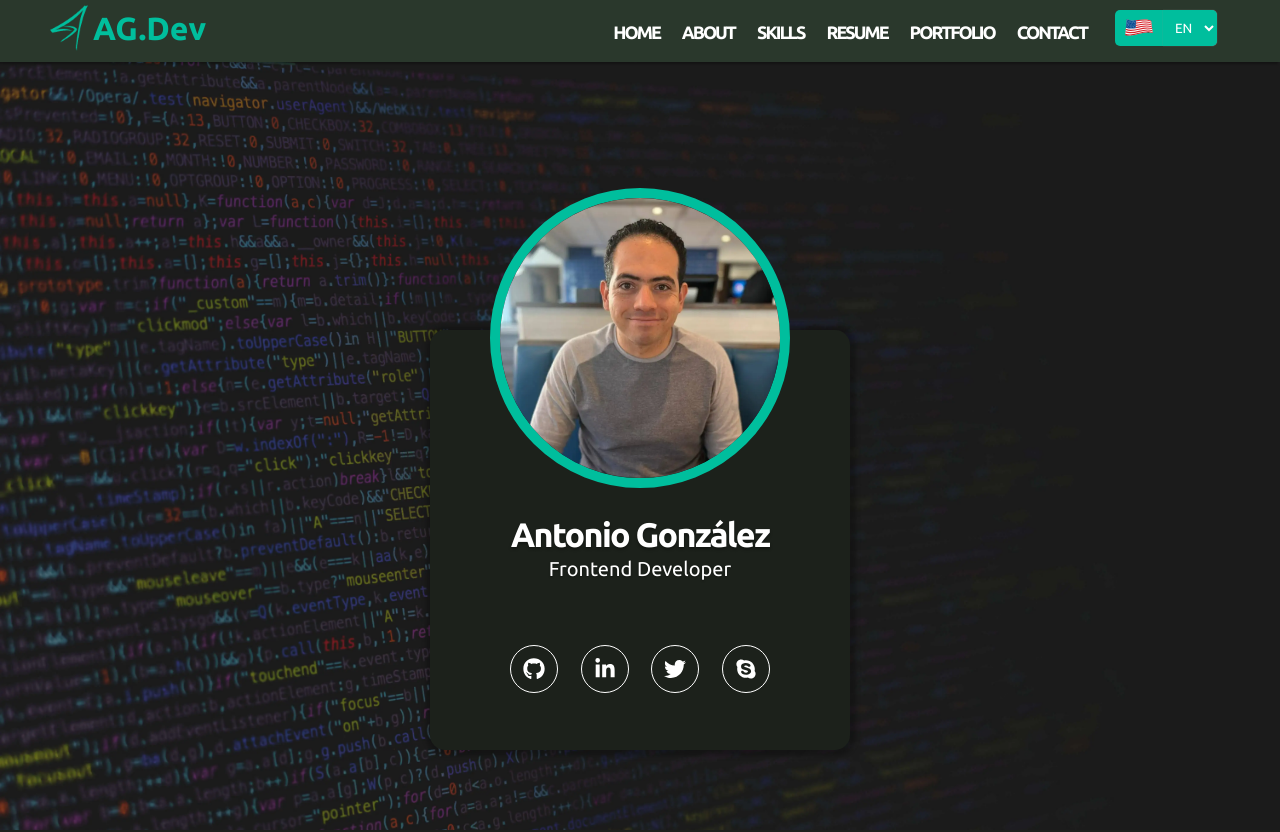
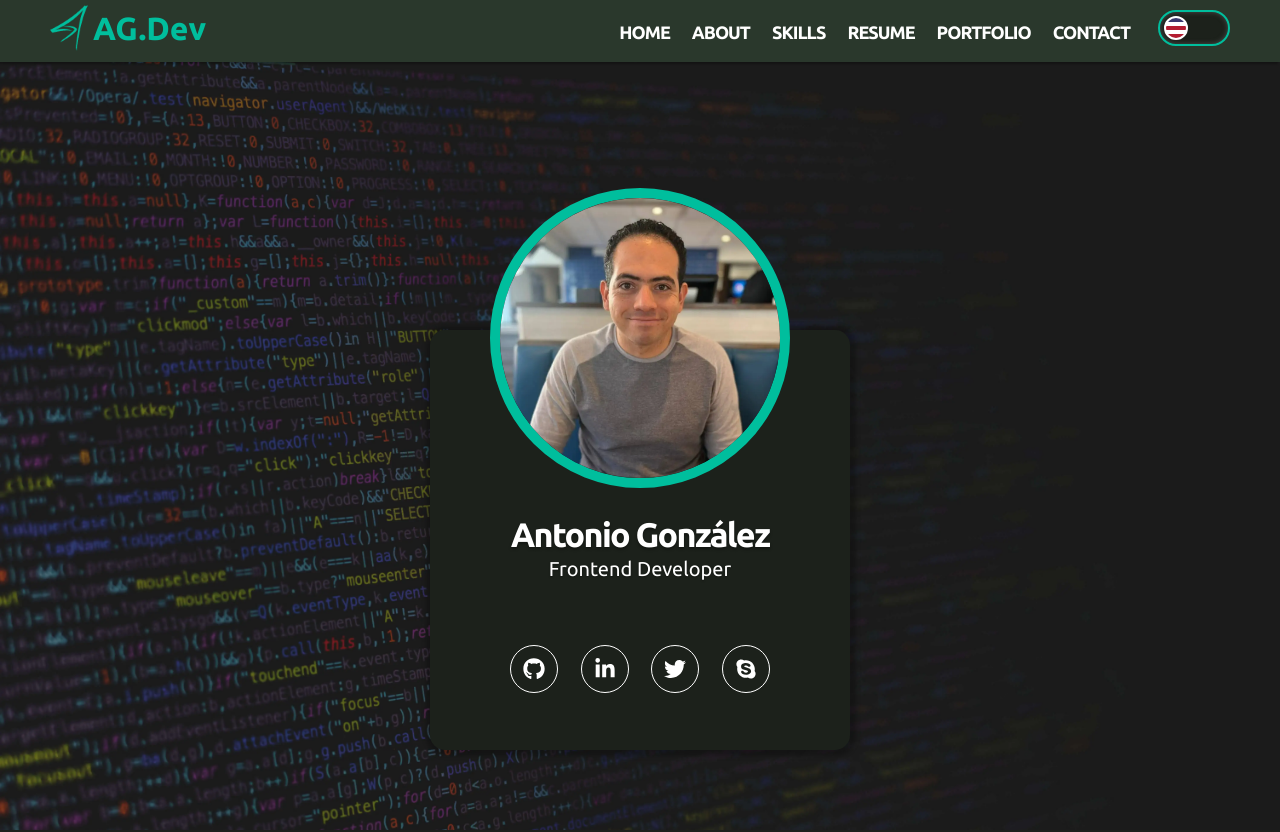
Before and after one commit to agonzalezf87/agonzalezf87.dev, a React (Vite) app: page / in a window 1280 px wide. Shown: the top 832 px of the page. Built offline with nearby package versions, Linux system fonts and the light colour scheme.

Commit message:
Changed language button to slider.

```diff
--- a/src/components/Header/LangButton.jsx
+++ b/src/components/Header/LangButton.jsx
@@ -1,23 +1,17 @@
-import esFlag from '../../assets/es-flag.svg'
-import enFlag from '../../assets/en-flag.svg'
 import '../../styles/LangButton.component.css'
 
-const LangButton = (props) => {
-    const handleChange = (evt) => {
-        props.changeLang(evt.target.value)
-    }
+const LangButton = ({language, changeLang}) => {
+  const handleClick = () => {
+    language === 'en' ? changeLang('es') : changeLang('en')
+  }
 
-    return (
-        <div className='LangButton'>
-            <div>
-                <img src={props.language === 'en' ? enFlag : esFlag} alt={`${props.language} flag`} />
-            </div>
-            <select value={props.language} onChange={handleChange}>
-                <option value="es" >ES</option>
-                <option value="en" >EN</option>
-            </select>
-        </div>
-    )
+  return (
+    <div className="LangButton" title={language === 'en' ? 'Cambiar a español' : 'Change to english'} onClick={handleClick}>
+      <div className={language === 'en' ? 'LangButton__wrapper' : 'LangButton__wrapper right'}>
+        <div className={language === 'en' ? "LangButton__slider en" : "LangButton__slider es"}></div>
+      </div>
+    </div>
+  )
 }
 
 export { LangButton }
--- a/src/styles/LangButton.component.css
+++ b/src/styles/LangButton.component.css
@@ -1,30 +1,41 @@
 .LangButton {
-  width: 120px;
-  display: flex;
-  align-items: center;
+  height: 36px;
+  width: 72px;
+  padding: 4px;
+  border: 2px solid var(--brand-color);
+  background-color: var(--dark-color-1);
+  box-shadow: inset 0 0 5px var(--gray-color);
+  margin-right: 5px;
+  border-radius: 25px;
+  cursor: pointer;
 }
 
-.LangButton div {
-  width: 48px;
-  height: 36px;
-  padding: 8px 9px;
-  background-color: var(--brand-color);
-  border-radius: 5px 0 0 5px ;
+.LangButton__wrapper {
+  position: relative;
 }
 
-.LangButton div img {
-  height: 20px;
+.LangButton__slider {
+  position: absolute;
+  height: 24px;
+  width: 24px;
+  border-radius: 50%;
+  font-size: 1.2rem;
+  line-height: 1.4rem;
+  text-align: center;
+  padding-top: 3px;
+  font-weight: 700;
+  text-shadow: -.5px .5px rgba(255, 255, 255, .8);
+  color: var(--dark-color-1);
+  border: 2px solid var(--white-color);
 }
 
-.LangButton select {
-  height: 36px;
-  font-family: var(--site-font);
-  padding: 8px;
-  border: none;
-  background-color: var(--brand-color);
-  color: var(--white-color);
-  font-weight: medium;
-  border-radius: 0 5px 5px 0;
-  box-shadow: 0 0 1px rgb(145, 145, 145);
-  outline: none;
+.en {
+  transition: transform 0.4s ease;
+  background: linear-gradient(180deg, rgba(57,56,110,1) 0%, rgba(57,56,110,1) 19%, rgba(255,255,255,1) 20%, rgba(255,255,255,1) 39%, rgba(179,29,49,1) 40%, rgba(179,29,49,1) 59%, rgba(255,255,255,1) 60%, rgba(255,255,255,1) 79%, rgba(179,29,49,1) 80%);
 }
+
+.es {
+  transition: transform 0.4s ease;
+  transform: translateX(36px);
+  background: linear-gradient(180deg, rgba(175,13,18,1) 0%, rgba(175,13,18,1) 25%, rgba(250,190,0,1) 26%, rgba(250,190,0,1) 74%, rgba(175,13,18,1) 75%);
+}
--- a/src/styles/Menu.component.css
+++ b/src/styles/Menu.component.css
@@ -11,7 +11,7 @@
   line-height: 2rem;
   font-weight: 700;
   text-transform: uppercase;
-  letter-spacing: -.2rem;
+  letter-spacing: -.1rem;
   display: inline-block;
 }
 
```
Also changed, not shown: src/assets/en-flag.svg (deleted), src/assets/es-flag.svg (deleted).
